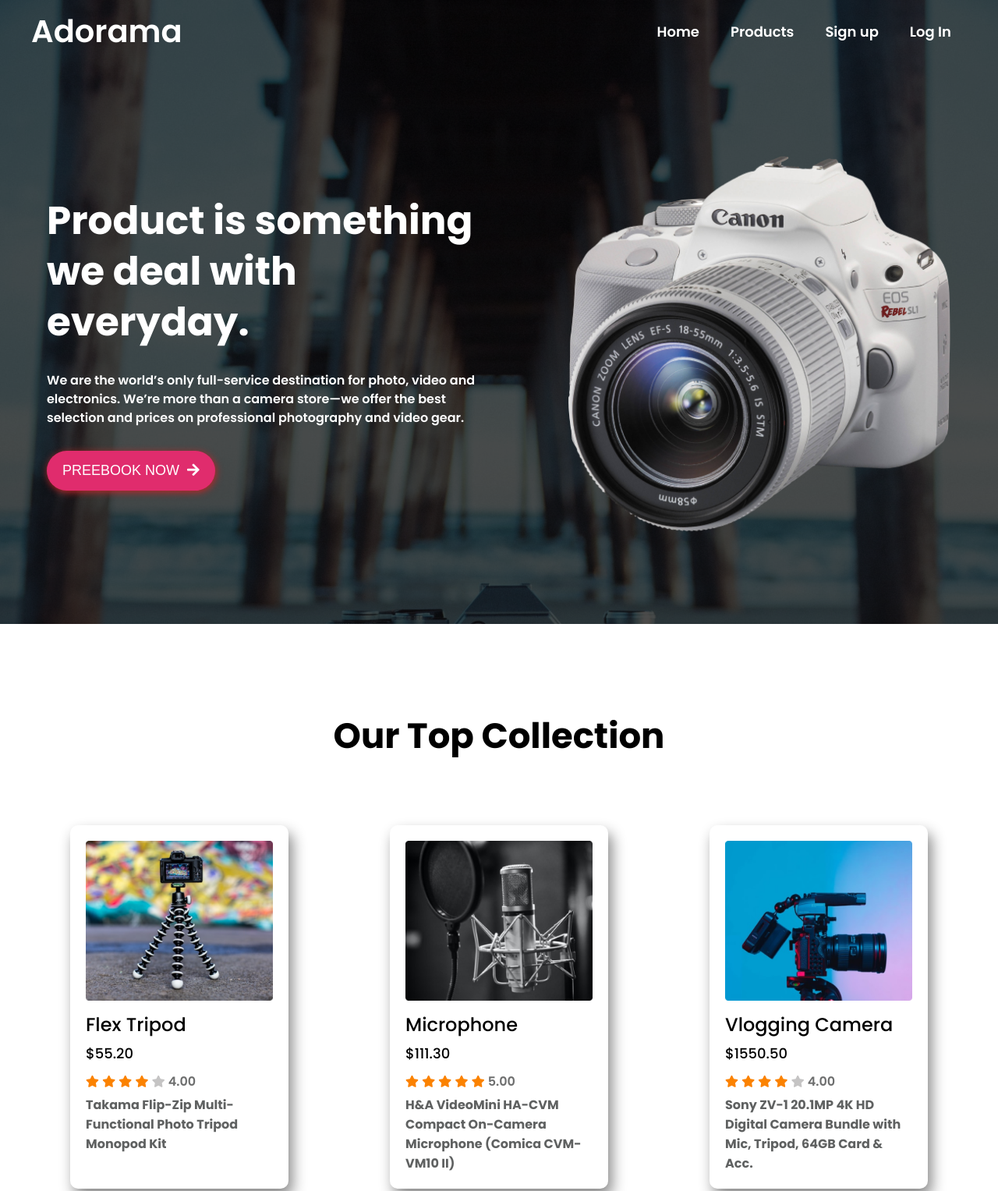
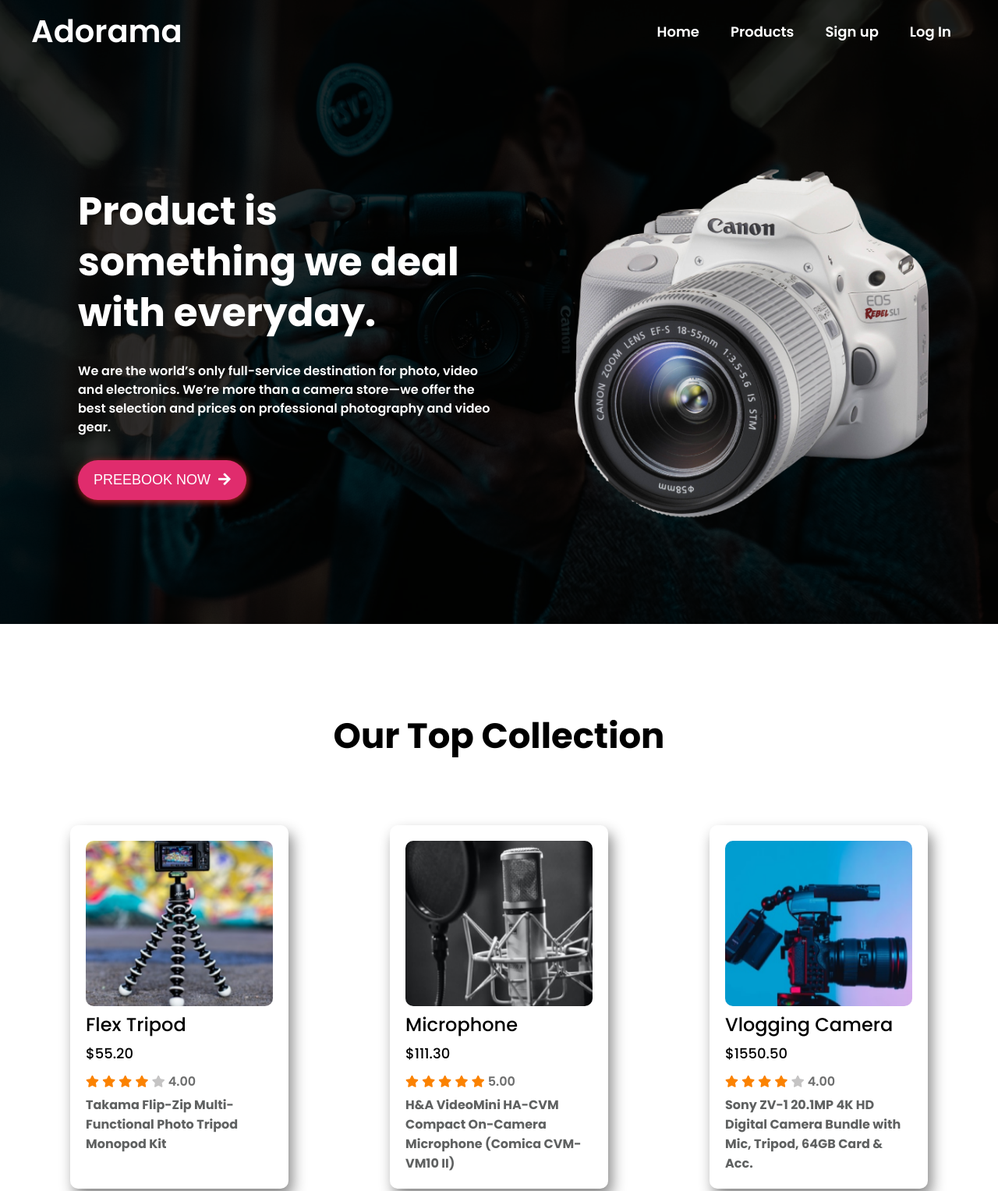
Before and after one commit to AS-Ridwan/Adorama-Site, a plain HTML site: page index.html in a window 1280 px wide. Shown: the top 1527 px of the page at 78% size. Drawn offline with Linux system fonts and the light colour scheme.

Commit message:
add lastpart

```diff
--- a/style.css
+++ b/style.css
@@ -49,11 +49,11 @@ body {
 /*=========//= end common css start =//==========*/
 
 header {
-  background-image: url(./images/background-img.jpg);
+  background-image: url(./images/backgroun-img1.jpg);
   background-repeat: no-repeat;
   background-size: cover;
-  background-position: top center;
-  background-color: rgba(0, 0, 0, 0.7);
+  background-position: center;
+  background-color: rgba(0, 0, 0, 0.808);
   background-blend-mode: overlay;
 }
 .navbar {
@@ -123,7 +123,20 @@ header {
   align-items: center;
 }
 .right-banner img {
-  width: 85%;
+  width: 80%;
+  position: relative;
+  animation: mymove 5s 1s infinite;
+}
+@keyframes mymove {
+  0% {
+    transform: scale(1);
+  }
+  60% {
+    transform: scale(1.3);
+  }
+  100% {
+    transform: scale(1);
+  }
 }
 
 /*=========//= end of header css part =//==========*/
@@ -144,8 +157,17 @@ header {
   border-radius: 10px;
   margin: 0 auto;
 }
+.collection-banner {
+  overflow: hidden;
+  border-radius: 10px;
+}
 .collection-banner img {
   width: 100%;
+  transform: scale(1.3);
+  transition: 0.5s ease-in-out;
+}
+.collection-banner:hover img {
+  transform: scale(1.1);
 }
 .collection-info h2 {
   font-size: 24px;
@@ -301,7 +323,7 @@ footer .social-links a {
     justify-content: center;
   }
   .right-banner img {
-    width: 55%;
+    width: 50%;
   }
   /* --------header part end --------*/
   /* --------header part end-------- */
@@ -345,8 +367,9 @@ footer .social-links a {
     font-size: 35px;
   }
   .banner {
-    padding: 20px;
+    padding: 0 50px;
   }
+
   /* --------header part end --------*/
   /* --------header part end-------- */
   .collections {
@@ -376,7 +399,7 @@ footer .social-links a {
 /* tablet devices end */
 @media only screen and (min-width: 992px) and (max-width: 1312px) {
   .banner {
-    padding: 0 20px;
+    padding: 0 60px;
   }
   .left-banner h1 {
     font-size: 50px;
```
Also changed, not shown: images/backgroun-img1.jpg (added).
